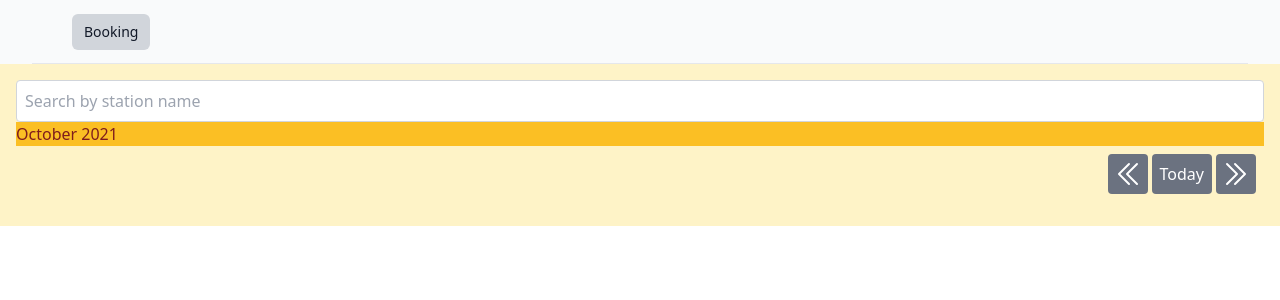
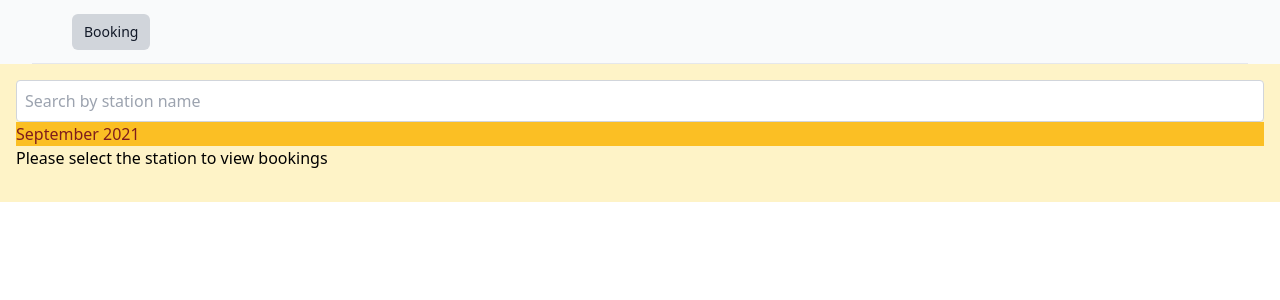
Before and after one commit to rohitjaryal/booking-dashboard, a Vue app: page / in a window 1280 px wide. Shown: the top 300 px of the page. Built offline with nearby package versions, Linux system fonts and the light colour scheme.

Commit message:
feat: drag n drop to change pickup/return info

```diff
--- a/src/views/Booking.vue
+++ b/src/views/Booking.vue
@@ -1,5 +1,5 @@
 <script setup lang="ts">
-import dayjs from "dayjs";
+import dayjs, { Dayjs } from "dayjs";
 import { computed, ref } from "vue";
 import { getBookingData } from "../apis/booking.api.ts";
 import {
@@ -9,14 +9,27 @@ import {
 } from "@heroicons/vue/24/solid";
 import Autocomplete from "../components/Autocomplete.vue";
 import useBookingStore from "../stores/booking.store.ts";
+import { useRouter } from "vue-router";
 
 const TOTAL_DAYS_IN_WEEK = 7;
 
 const bookingStore = useBookingStore();
 
-const currentWeek = dayjs(dayjs("2021-10-15")).startOf("week").add(1, "day");
+const router = useRouter();
+const defaultDate =
+  router.currentRoute.value.query?.defaultDate ?? "2021-09-20";
 
-const beginningOfWeek = ref(bookingStore.startDateOfWeek || currentWeek);
+const getBeginningOfWeek = (date: Dayjs) => {
+  return dayjs(date).startOf("week").add(1, "day");
+};
+
+const defaultBeginningOfWeek = getBeginningOfWeek(
+  dayjs(defaultDate, "YYYY-MM-DD"),
+);
+
+const beginningOfWeek = ref(
+  bookingStore.startDateOfWeek || defaultBeginningOfWeek,
+);
 bookingStore.startDateOfWeek = beginningOfWeek;
 
 const dates = computed(() => {
@@ -70,19 +83,14 @@ function handleNextWeek() {
 }
 
 function handleCurrentWeekSelection() {
-  beginningOfWeek.value = currentWeek;
+  beginningOfWeek.value = getBeginningOfWeek(dayjs());
 }
-
-// const selectedStation = ref();
 
 const searchQuery = ref(bookingStore.selectedStationData?.name || "");
 const results = ref([]);
 
 const handleInput = async (query) => {
   if (query.length > 2) {
-    // Call your API here and update the results
-    // const response = await fetch(`https://api.example.com/search?q=${query}`);
-    // results.value = await response.json();
     results.value = await getBookingData(query);
   } else {
     results.value = [];
@@ -91,6 +99,48 @@ const handleInput = async (query) => {
 
 const handleModelUpdate = (selection) => {
   bookingStore.selectedStationData = selection;
+};
+
+const draggedItem = ref<string | null>(null);
+
+const handleDragOver = (props) => {
+  // console.log("dragged:>", props);
+};
+
+const handleDrop = (props) => {
+  /***
+   checks to add
+   - change end date or start date logic ?  -> check isStartDateFlag   Done.
+   -
+       **/
+
+  // debugger;
+  const isPickupDate = draggedItem.value.isBookingStartDate;
+  const stationData = { ...bookingStore.selectedStationData };
+  const targetIndex = stationData.bookings.findIndex((info) =>
+    isPickupDate
+      ? draggedItem.value.startDate === info.startDate
+      : draggedItem.value.endDate === info.endDate &&
+        info.customerName === draggedItem.value.customerName,
+  );
+
+  const targetedBooking = stationData.bookings[targetIndex];
+
+  if (isPickupDate) {
+    targetedBooking.startDate = props.date.toISOString();
+  } else {
+    targetedBooking.endDate = props.date.toISOString();
+  }
+
+  // replace the end date with the new end date of that cell
+  bookingStore.selectedStationData = stationData;
+  console.log(
+    `The ${isPickupDate ? "Pickup" : "Return"} date has been updated for customer ${targetedBooking.customerName} !!!`,
+  );
+};
+
+const handleDragStart = (info, date) => {
+  draggedItem.value = info;
 };
 </script>
 
@@ -105,7 +155,13 @@ const handleModelUpdate = (selection) => {
       />
     </div>
     <div class="text-red-900 bg-amber-400">{{ monthInView }}</div>
-    <div class="flex justify-end gap-1 m-2">
+    <div v-if="!bookingStore.selectedStationData">
+      Please select the station to view bookings
+    </div>
+    <div
+      class="flex justify-end gap-1 m-2"
+      v-if="bookingStore.selectedStationData"
+    >
       <ChevronDoubleLeftIcon
         class="size-10 text-white cursor-pointer hover:bg-amber-400 bg-gray-500 p-1 rounded"
         @click="handlePreviousWeek"
@@ -143,6 +199,9 @@ const handleModelUpdate = (selection) => {
         v-for="date in dates"
         :key="date.dateFormatted"
         class="border border-gray-500"
+        :class="['bg-green-400']"
+        @dragover.prevent="handleDragOver"
+        @drop="handleDrop(date)"
       >
         <div :key="booking.id" v-for="booking in date.bookings">
           <router-link
@@ -162,6 +221,8 @@ const handleModelUpdate = (selection) => {
             <div
               class="flex justify-between items-center border border-red-500 m-2 p-2 rounded cursor-pointer hover:bg-amber-400"
               @click="navigate"
+              draggable="true"
+              @dragstart="handleDragStart(booking, date)"
             >
               <FlagIcon
                 class="size-4"
```
